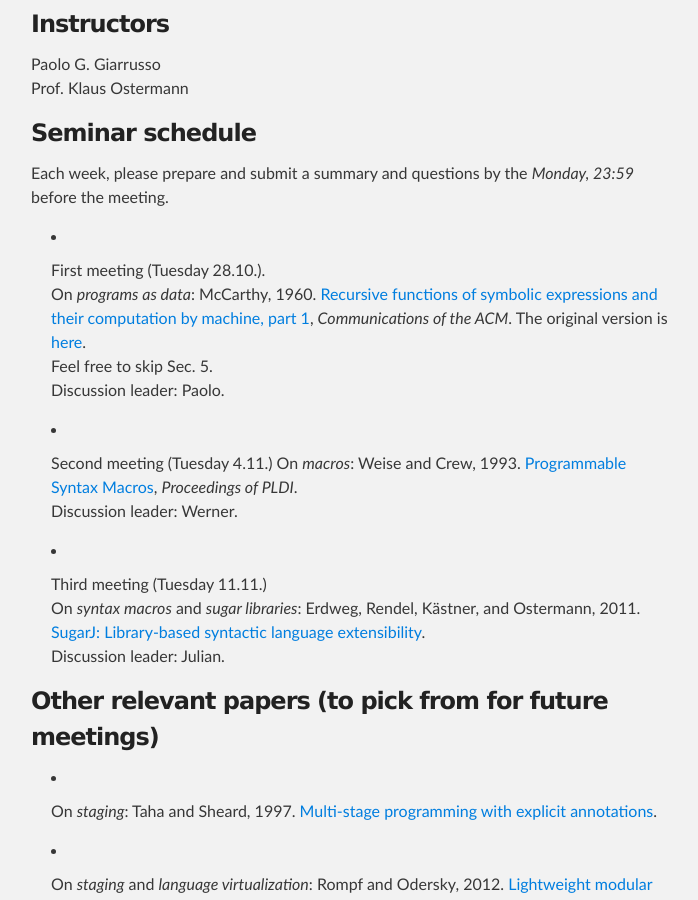
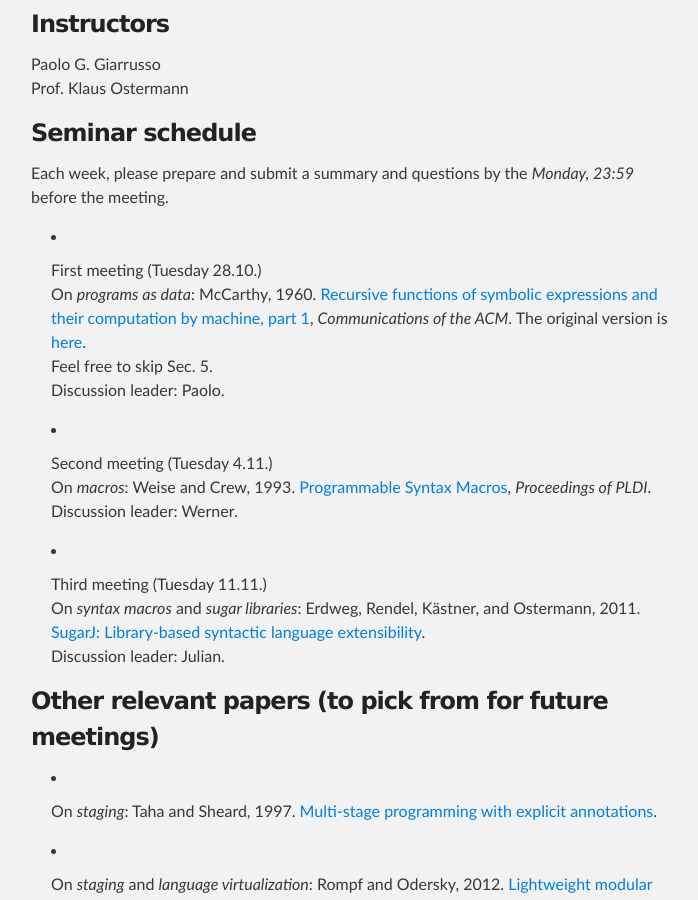
Before and after one commit to ps-mr/ps-mr.github.io, a Jekyll site: the page built from ws14-metaprogramming.md, in a window 1280 px wide and 900 px high, scrolled down 624 px. Shown: the whole window, without its empty margins (289-987 px from the left). Built offline with Jekyll 4.4.1, drawn with Linux system fonts in a browser that asks for light colours.

Commit message:
Fix formatting

```diff
--- a/ws14-metaprogramming.md
+++ b/ws14-metaprogramming.md
@@ -17,12 +17,12 @@ Prof. Klaus Ostermann
 
 Each week, please prepare and submit a summary and questions by the *Monday, 23:59* before the meeting.
 
-* First meeting (Tuesday 28.10.).\\
+* First meeting (Tuesday 28.10.)\\
 On *programs as data*: McCarthy, 1960. [Recursive functions of symbolic expressions and their computation by machine, part 1](http://cs.cmu.edu/~crary/819-f09/McCarthy60.pdf), *Communications of the ACM*. The original version is [here](http://www.brinckerhoff.org/clements/csc530-sp09/Readings/mccarthy-1960.pdf).\\
 Feel free to skip Sec. 5.\\
 Discussion leader: Paolo.
 
-* Second meeting (Tuesday 4.11.)
+* Second meeting (Tuesday 4.11.)\\
 On *macros*: Weise and Crew, 1993. [Programmable Syntax Macros](http://dl.acm.org/citation.cfm?id=155105), *Proceedings of PLDI*.\\
 Discussion leader: Werner.
 
```
